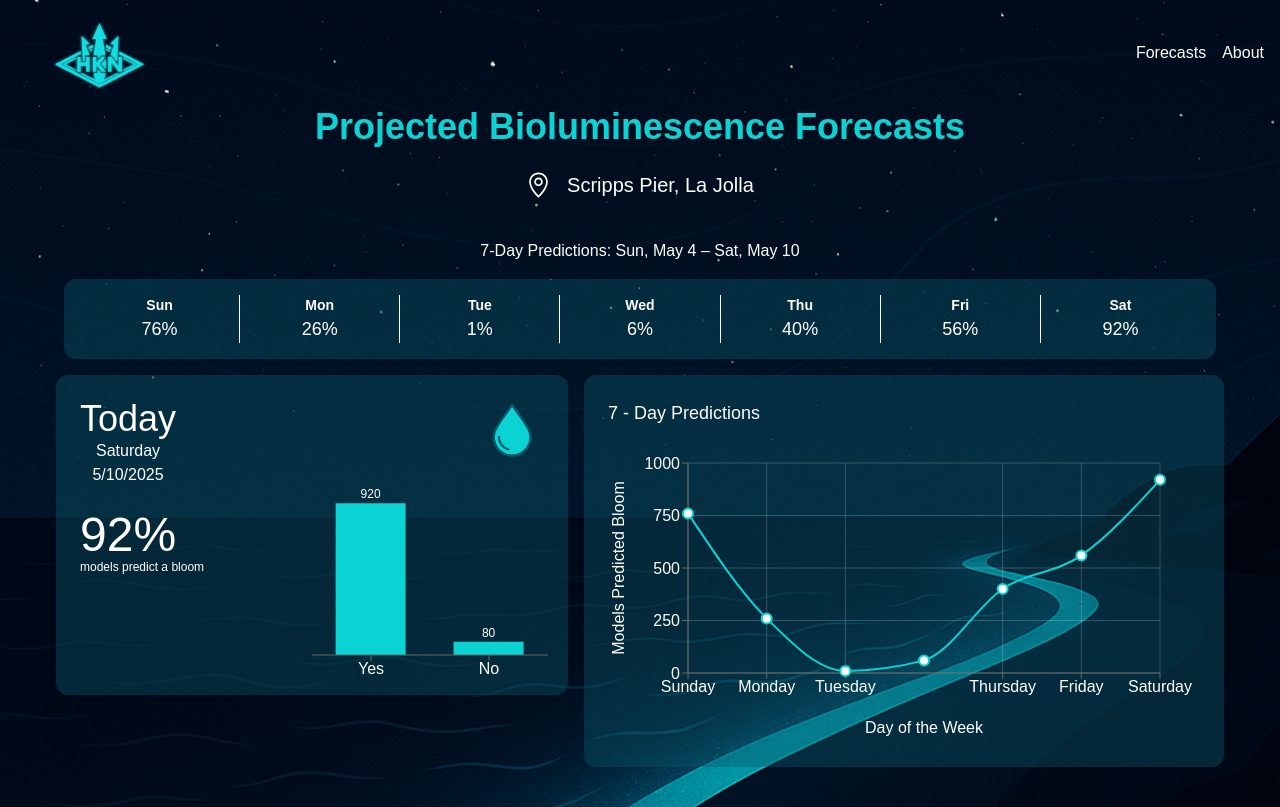
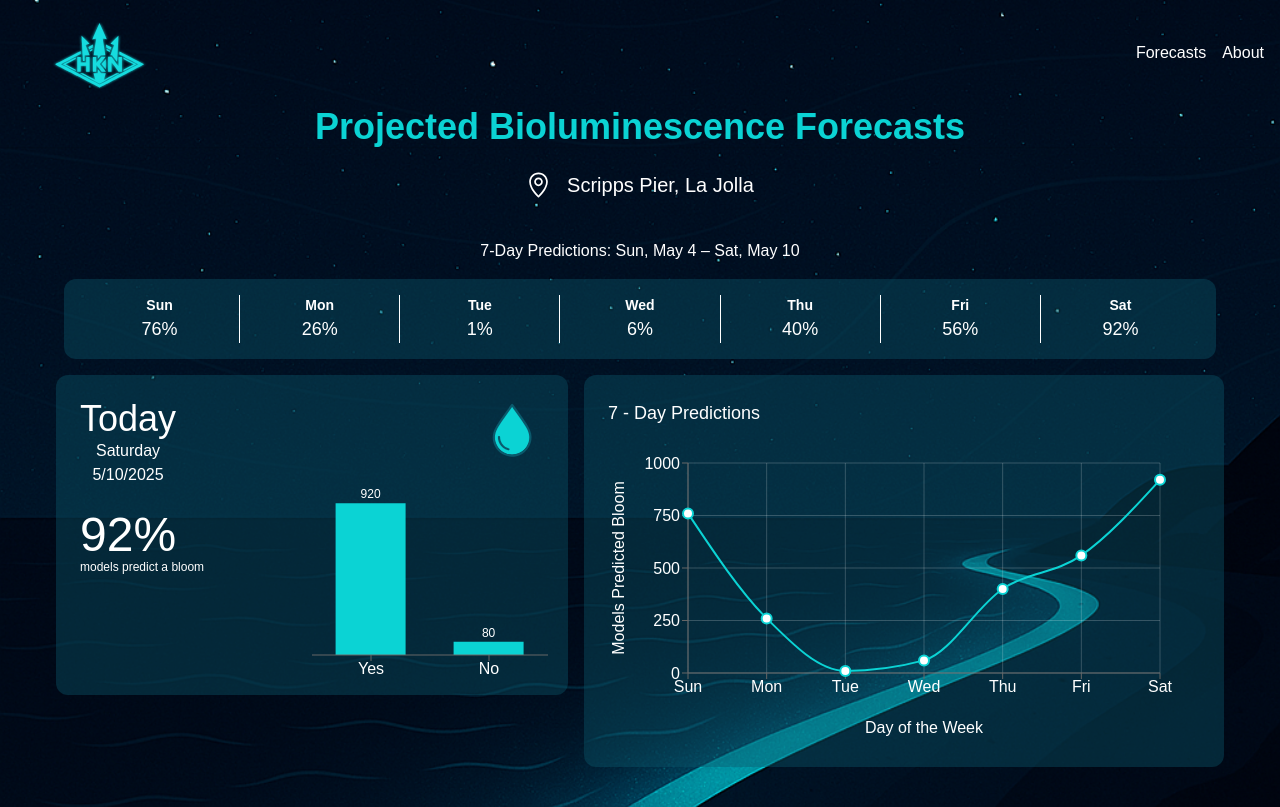
Before and after one commit to nathanieleh/HAB-Project-Website, a Next.js app in the folder frontend/: page / in a window 1280 px wide. Built offline with nearby package versions, Linux system fonts and the light colour scheme.

Commit message:
Shorten graph x label

```diff
--- a/frontend/src/components/Graph.js
+++ b/frontend/src/components/Graph.js
@@ -17,6 +17,10 @@ import {
  * @returns Component displaying a line graph of the 7-day forecast
  */
 export default function Graph({ forecasts, className }) {
+  forecasts = forecasts.map((item) => ({
+    day: item.day.slice(0, 3),
+    value: item.value,
+  }))
   return (
     <div className={className}>
       <div
```
